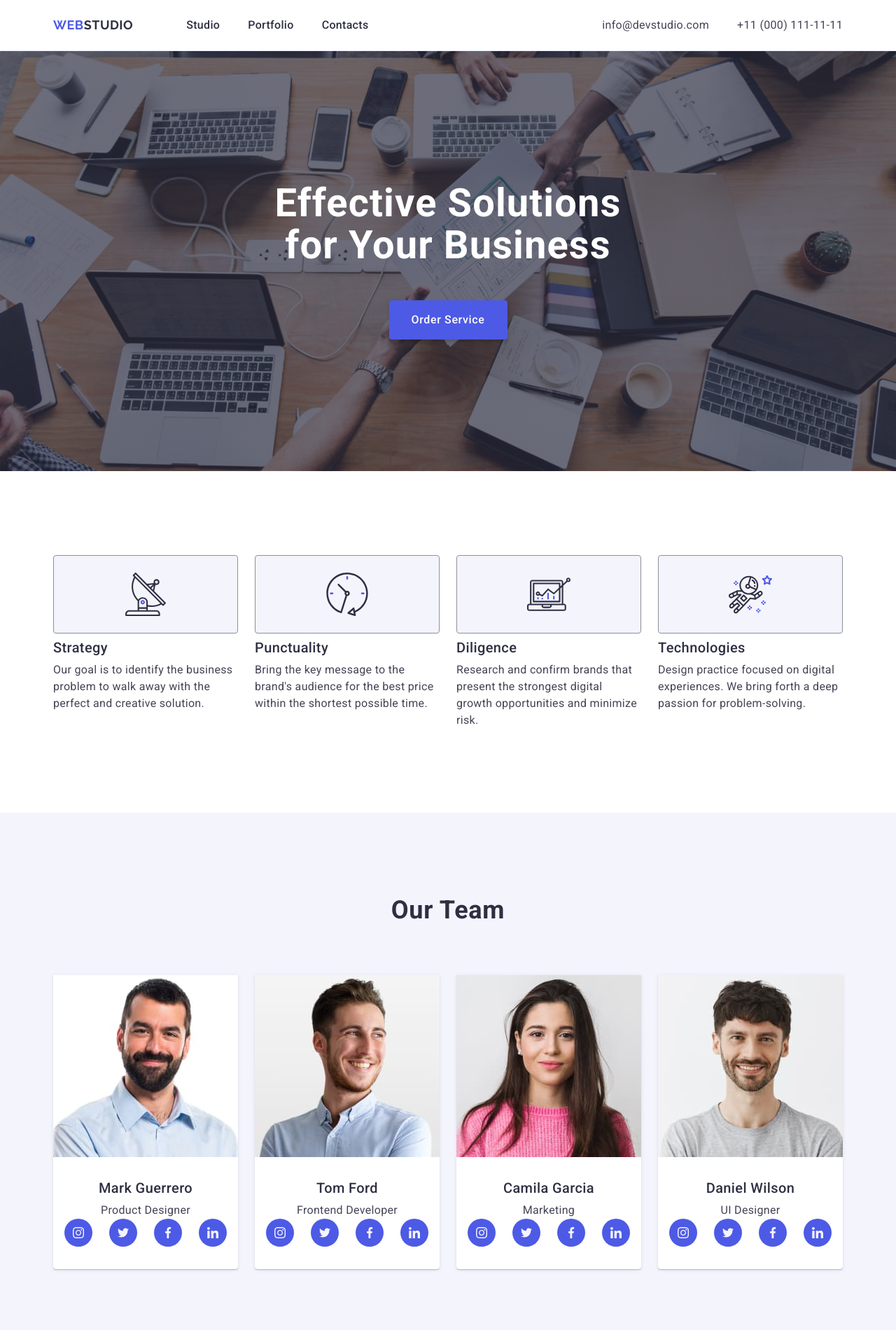
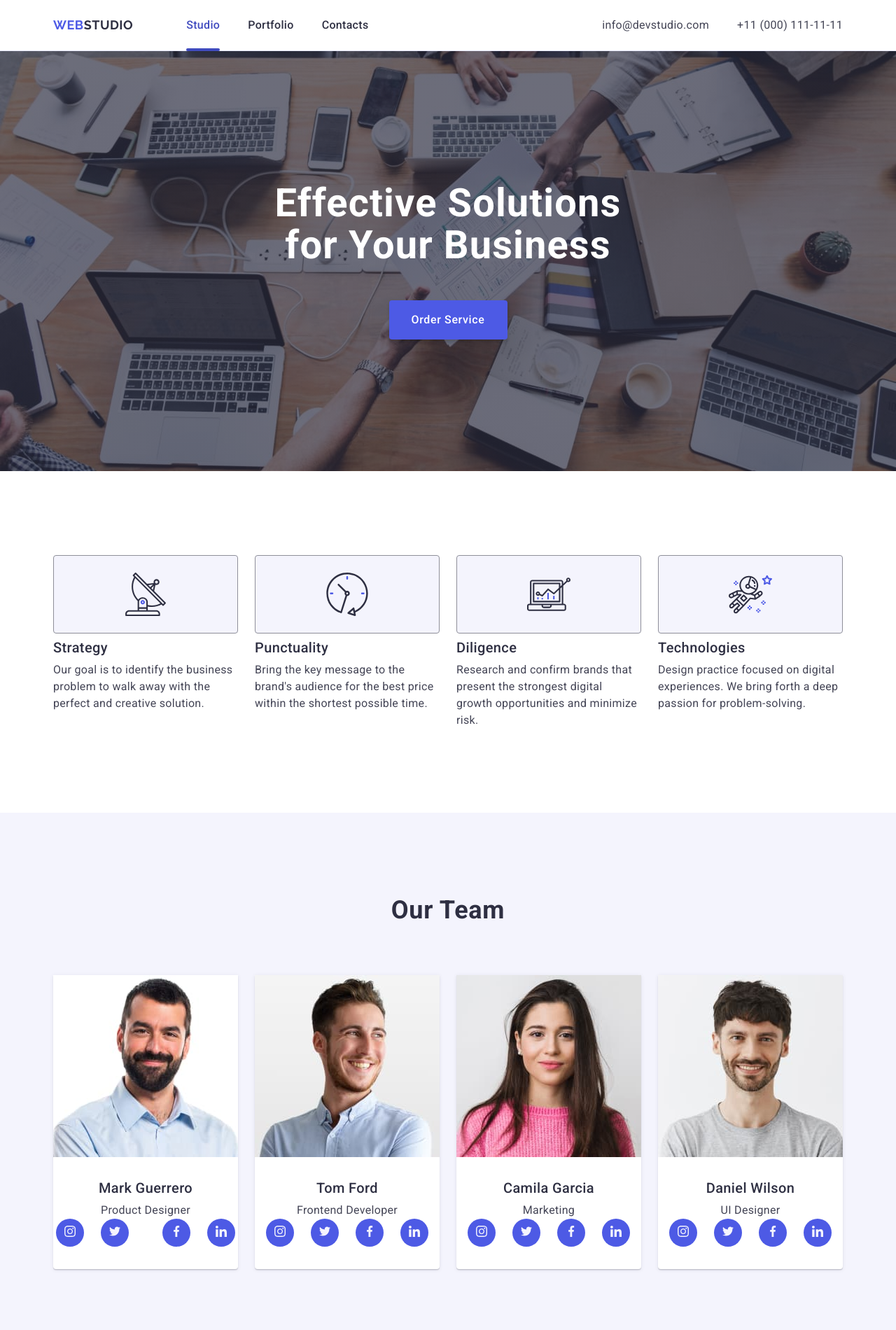
Before and after one commit to Grenolf004/goit-markup-hw-04, a plain HTML site: page index.html in a window 1280 px wide. Shown: the top 1900 px of the page at 70% size. Drawn offline with nearby package versions, Linux system fonts and the light colour scheme.

Commit message:
hw 4 (2 check)

```diff
--- a/css/styles.css
+++ b/css/styles.css
@@ -120,8 +120,22 @@ p {
     height: 4px;
     border-radius: 2px;
     background-color: #404bbf;
+}
 
+.page {
+    position: relative;
+    color: #404bbf;
+}
 
+.page::after {
+    content: "";
+    position: absolute;
+    left: 0;
+    bottom: -1px;
+    width: 100%;
+    height: 4px;
+    border-radius: 2px;
+    background-color: #404bbf;
 }
 
 .address {
@@ -159,13 +173,12 @@ p {
     background-position: center;
     background-size: cover;
     padding: 188px 0;
+    max-width: 1440px;
+    margin: 0 auto;
 
 
 }
 
-.hero-container {
-    max-width: 1440px;
-}
 
 .hero-title {
     color: #FFFFFF;
@@ -335,20 +348,31 @@ p {
     gap: 24px;
 }
 
+.list-soc {
+
+}
+
 .team-icon {
     background-color: #4D5AE5;
+    display: flex;
+    align-items: center;
+    justify-content: center;
+    width: 100%;
+    height: 100%;
     border-radius: 50%;
     width: 40px;
     height: 40px;
-    padding: 12px 12px;
-    flex-shrink: 0;
     transition: background-color 250ms cubic-bezier(0.4, 0, 0.2, 1);
 }
 
-.team-icon:hover {
+.team-icon:hover,
+.team-icon:focus {
     background-color: #404BBF;
 }
 
+.icon {
+    fill: #f4f4fd;
+}
 
 /* Section Portfolio*/
 
@@ -433,9 +457,12 @@ p {
 
     /* Footer*/
 
-.footer {
+.container-footer {
     display: flex;
     align-items: baseline;
+}
+
+.footer {
     background-color: #2E2F42;
     padding: 100px 0;
     position: relative;
@@ -494,19 +521,18 @@ p {
 
 .footer-icon {
     background-color: #4D5AE5;
+    display: flex;
+    align-items: center;
+    justify-content: center;
+    width: 100%;
+    height: 100%;
     border-radius: 50%;
     width: 40px;
     height: 40px;
-    padding: 12px 12px;
-    flex-shrink: 0;
     transition: background-color 250ms cubic-bezier(0.4, 0, 0.2, 1);
 }
 
-.footer-icon:hover {
+.footer-icon:hover,
+.footer-icon.cover {
     background-color: #404BBF;
 }
-
-.link-social{
-     width: 100%;
-    height: 100%;
-}
--- a/index.html
+++ b/index.html
@@ -18,7 +18,7 @@
             <a class="header-logo" href="./index.html">Web<span class="logo-item">Studio</span></a>
             <ul class="header-list">
                 <li>
-                    <a class="header-link" href="./index.html">Studio</a>
+                    <a class="header-link page" href="./index.html">Studio</a>
                 </li>
                 <li>
                     <a class="header-link" href="">Portfolio</a>
@@ -105,24 +105,32 @@
                     <p class="team-descr">Product Designer</p>
                     <ul class="team-icon-list">
                         <li class="team-icon">
-                            <svg width="16" height="16">
+                            <a class="list-soc" href="" target="_blank" rel="noreferrer noopener">
+                            <svg class="icon" width="16" height="16">
                                 <use href="./images/icons.svg#icon-instagram"></use>
                             </svg>
+                            </a>
                         </li>
                         <li class="team-icon">
-                            <svg width="16" height="16">
+                            <a class="link-soc" href="" target="_blank" rel="noreferrer noopener">
+                            <svg class="icon" width="16" height="16">
                                 <use href="./images/icons.svg#icon-twitter"></use>
                             </svg>
+
                         </li>
                         <li class="team-icon">
-                            <svg width="16" height="16">
+                            <a class="link-soc" href="" target="_blank" rel="noreferrer noopener">
+                            <svg class="icon" width="16" height="16">
                                 <use href="./images/icons.svg#icon-facebook"></use>
                             </svg>
+                            </a>
                         </li>
                         <li class="team-icon">
-                            <svg width="16" height="16">
+                            <a class="link-soc" href="" target="_blank" rel="noreferrer noopener">
+                            <svg class="icon" width="16" height="16">
                                 <use href="./images/icons.svg#icon-linkedin"></use>
                             </svg>
+                            </a>
                         </li>
                     </ul>
                 </div>
@@ -134,24 +142,32 @@
                     <p class="team-descr">Frontend Developer</p>
                     <ul class="team-icon-list">
                         <li class="team-icon">
-                            <svg width="16" height="16">
+                            <a class="link-soc" href="" target="_blank" rel="noreferrer noopener">
+                            <svg class="icon" width="16" height="16">
                                 <use href="./images/icons.svg#icon-instagram"></use>
                             </svg>
+                            </a>
                         </li>
                         <li class="team-icon">
-                            <svg width="16" height="16">
+                            <a class="link-soc" href="" target="_blank" rel="noreferrer noopener">
+                            <svg class="icon" width="16" height="16">
                                 <use href="./images/icons.svg#icon-twitter"></use>
                             </svg>
+                            </a>
                         </li>
                         <li class="team-icon">
-                            <svg width="16" height="16">
+                            <a class="link-soc" href="" target="_blank" rel="noreferrer noopener">
+                            <svg class="icon" width="16" height="16">
                                 <use href="./images/icons.svg#icon-facebook"></use>
                             </svg>
+                            </a>
                         </li>
                         <li class="team-icon">
-                            <svg width="16" height="16">
+                            <a class="link-soc" href="" target="_blank" rel="noreferrer noopener">
+                            <svg class="icon" width="16" height="16">
                                 <use href="./images/icons.svg#icon-linkedin"></use>
                             </svg>
+                            </a>
                         </li>
                     </ul>
                 </div>
@@ -163,24 +179,32 @@
                     <p class="team-descr">Marketing</p>
                     <ul class="team-icon-list">
                         <li class="team-icon">
-                            <svg width="16" height="16">
+                            <a class="link-soc" href="" target="_blank" rel="noreferrer noopener">
+                            <svg class="icon" width="16" height="16">
                                 <use href="./images/icons.svg#icon-instagram"></use>
                             </svg>
+                            </a>
                         </li>
                         <li class="team-icon">
-                            <svg width="16" height="16">
+                            <a class="link-soc" href="" target="_blank" rel="noreferrer noopener">
+                            <svg class="icon" width="16" height="16">
                                 <use href="./images/icons.svg#icon-twitter"></use>
                             </svg>
+                            </a>
                         </li>
                         <li class="team-icon">
-                            <svg width="16" height="16">
+                            <a class="link-soc" href="" target="_blank" rel="noreferrer noopener">
+                            <svg class="icon" width="16" height="16">
                                 <use href="./images/icons.svg#icon-facebook"></use>
                             </svg>
+                            </a>
                         </li>
                         <li class="team-icon">
-                            <svg width="16" height="16">
+                            <a class="link-soc" href="" target="_blank" rel="noreferrer noopener">
+                            <svg class="icon" width="16" height="16">
                                 <use href="./images/icons.svg#icon-linkedin"></use>
                             </svg>
+                            </a>
                         </li>
                     </ul>
                 </div>
@@ -192,24 +216,32 @@
                     <p class="team-descr">UI Designer</p>
                     <ul class="team-icon-list">
                         <li class="team-icon">
-                            <svg width="16" height="16">
+                            <a class="link-soc" href="" target="_blank" rel="noreferrer noopener">
+                            <svg class="icon" width="16" height="16">
                                 <use href="./images/icons.svg#icon-instagram"></use>
                             </svg>
+                            </a>
                         </li>
                         <li class="team-icon">
-                            <svg width="16" height="16">
+                            <a class="link-soc" href="" target="_blank" rel="noreferrer noopener">
+                            <svg class="icon" width="16" height="16">
                                 <use href="./images/icons.svg#icon-twitter"></use>
                             </svg>
+                            </a>
                         </li>
                         <li class="team-icon">
-                            <svg width="16" height="16">
+                            <a class="link-soc" href="" target="_blank" rel="noreferrer noopener">
+                            <svg class="icon" width="16" height="16">
                                 <use href="./images/icons.svg#icon-facebook"></use>
                             </svg>
+                            </a>
                         </li>
                         <li class="team-icon">
-                            <svg width="16" height="16">
+                            <a class="link-soc" href="" target="_blank" rel="noreferrer noopener">
+                            <svg class="icon" width="16" height="16">
                                 <use href="./images/icons.svg#icon-linkedin"></use>
                             </svg>
+                            </a>
                         </li>
                     </ul>
                 </div>
@@ -223,7 +255,14 @@
         <h2 class="portfolio-title">Our Portfolio</h2>
         <ul class="container-portfolio-list">
             <li class="portfolio-item">
+                <div class="box">
                 <img src="./images/banking-app.jpg" alt="Banking App" width="360" height="300">
+                    <div class="overlay">
+                        <p>14 Stylish and User-Friendly App Design Concepts ·
+                            Task Manager App · Calorie Tracker App · Exotic Fruit Ecommerce App ·Cloud Storage App
+                        </p>
+                    </div>
+                </div>
                 <div class="container-app">
                     <h3 class="portfolio-list">Banking App</h3>
                     <p class="portfolio-descr">App</p>
@@ -244,28 +283,56 @@
                 </div>
             </li>
             <li class="portfolio-item">
+                <div class="box">
                 <img src="./images/meditation-app.jpg" alt="Meditation App" width="360" height="300">
+                    <div class="overlay">
+                        <p>14 Stylish and User-Friendly App Design Concepts ·
+                            Task Manager App · Calorie Tracker App · Exotic Fruit Ecommerce App ·Cloud Storage App
+                        </p>
+                    </div>
+                </div>
                 <div class="container-app">
                     <h3 class="portfolio-list">Meditation App</h3>
                     <p class="portfolio-descr">App</p>
                 </div>
             </li>
             <li class="portfolio-item">
+                <div class="box">
                 <img src="./images/taxi-service.jpg" alt="Taxi Service" width="360" height="300">
+                    <div class="overlay">
+                        <p>14 Stylish and User-Friendly App Design Concepts ·
+                            Task Manager App · Calorie Tracker App · Exotic Fruit Ecommerce App ·Cloud Storage App
+                        </p>
+                    </div>
+                </div>
                 <div class="container-app">
                     <h3 class="portfolio-list">Taxi Service</h3>
                     <p class="portfolio-descr">Marketing</p>
                 </div>
             </li>
             <li class="portfolio-item">
+                <div class="box">
                 <img src="./images/screen-illustrations.jpg" alt="Screen Illustrations" width="360" height="300">
+                    <div class="overlay">
+                        <p>14 Stylish and User-Friendly App Design Concepts ·
+                            Task Manager App · Calorie Tracker App · Exotic Fruit Ecommerce App ·Cloud Storage App
+                        </p>
+                    </div>
+                </div>
                 <div class="container-app">
                     <h3 class="portfolio-list">Screen Illustrations</h3>
                     <p class="portfolio-descr">Design</p>
                 </div>
             </li>
             <li class="portfolio-item">
+                <div class="box">
                 <img src="./images/online-courses.jpg" alt="Online Courses" width="360" height="300">
+                    <div class="overlay">
+                        <p>14 Stylish and User-Friendly App Design Concepts ·
+                            Task Manager App · Calorie Tracker App · Exotic Fruit Ecommerce App ·Cloud Storage App
+                        </p>
+                    </div>
+                </div>
                 <div class="container-app">
                     <h3 class="portfolio-list">Online Courses</h3>
                     <p class="portfolio-descr">Marketing</p>
@@ -278,7 +345,7 @@
 </main>
 
 <footer class="footer">
-    <div class="container">
+    <div class="container-footer">
             <div class="footer-logo-box">
                 <a class="footer-logo" href="./index.html">Web<span class="logo-item-footer">Studio</span></a>
                 <p class="footer-descr">Increase the flow of customers and sales for your business with digital marketing & growth
@@ -289,28 +356,28 @@
                         <ul class="footer-icon-list">
                             <li class="footer-icon">
                                 <a class="link-soc" href="" target="_blank" rel="noreferrer noopener">
-                                    <svg width="16" height="16">
+                                    <svg width="24" height="24">
                                         <use href="./images/icons.svg#icon-instagram"></use>
                                     </svg>
                                 </a>
                             </li>
                             <li class="footer-icon">
                                 <a class="link-soc" href="" target="_blank" rel="noreferrer noopener">
-                                    <svg width="16" height="16">
+                                    <svg width="24" height="24">
                                         <use href="./images/icons.svg#icon-twitter"></use>
                                     </svg>
                                 </a>
                             </li>
                             <li class="footer-icon">
                                 <a class="link-soc" href="" target="_blank" rel="noreferrer noopener">
-                                    <svg width="16" height="16">
+                                    <svg width="24" height="24">
                                         <use href="./images/icons.svg#icon-facebook"></use>
                                     </svg>
                                 </a>
                             </li>
                             <li class="footer-icon">
                                 <a class="link-soc" href="" target="_blank" rel="noreferrer noopener">
-                                    <svg width="16" height="16">
+                                    <svg width="24" height="24">
                                         <use href="./images/icons.svg#icon-linkedin"></use>
                                     </svg>
                                 </a>
```
